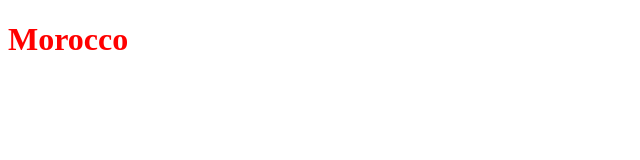
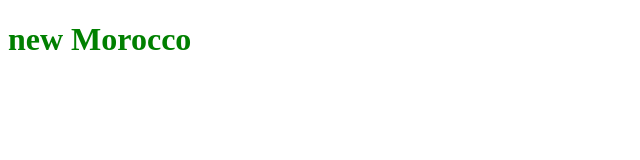
Before and after one commit to imad1007/si, a plain HTML site: page index.html in a window 1280 px wide. Shown: the whole page, without its empty margins (0-640 px from the left). Drawn offline with Linux system fonts and the light colour scheme.

Commit message:
changing the style for the title

```diff
--- a/index.html
+++ b/index.html
@@ -7,6 +7,6 @@
     <link rel="stylesheet" href="./style.css">
 </head>
 <body>
-    <h1>Morocco</h1>
+    <h1>new Morocco</h1>
 </body>
 </html>
--- a/style.css
+++ b/style.css
@@ -1,3 +1,3 @@
 h1{
-    color: red;
+    color: green;
 }
```
